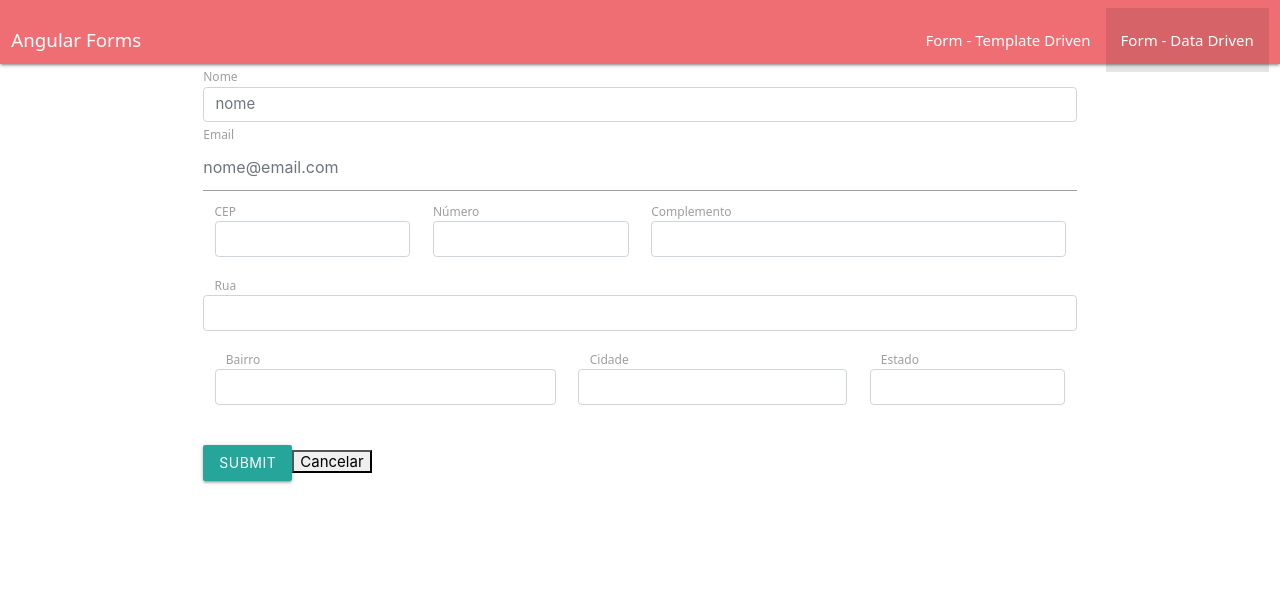
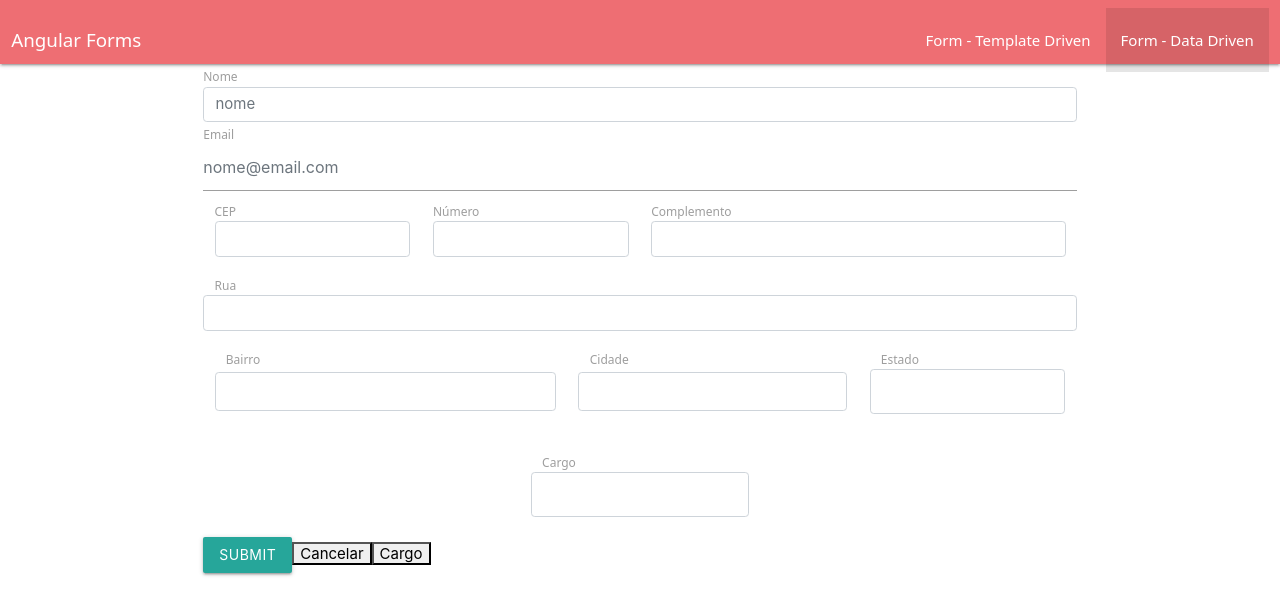
Before and after one commit to Pjlacerda18/Loiane-Angular, an Angular app in the folder forms/: page /DataForm in a window 1280 px wide. Shown: the top 614 px of the page. Built offline with nearby package versions, Linux system fonts and the light colour scheme.

Commit message:
aulas 102+3

```diff
--- a/forms/src/app/data-form/data-form.component.html
+++ b/forms/src/app/data-form/data-form.component.html
@@ -63,8 +63,9 @@
             </div>
 
             <div class="row col-md-3" [ngClass]="aplicaCssErro('endereco.estado')">
-                <label for="estado" class="control-label">Estado</label>
-                <input type="estado" class="form-control" id="estado" formControlName="estado">
+                <label for="estado" class="control-label">Estado</label> <select type="estado" class="form-control" id="estado" formControlName="estado">
+                  <option *ngFor="let estado of estados | async" [value]="estado.sigla">{{ estado.nome }}</option>
+                </select>
                 <app-campo-control-erro [mostrarErro]="verificaValidTouched('endereco.estado')" msgErro="Estado é obrigatório."></app-campo-control-erro>
             </div>
 
@@ -73,7 +74,21 @@
 
     <div>
 
+        <div class="form-group">
+            <div class="row col-md-3" [ngClass]="aplicaCssErro('cargo')">
+                <label for="cargo" class="control-label">Cargo</label> <select type="cargo" class="form-control" id="cargo" formControlName="cargo" [compareWith]="compararCargos">
+                  <option *ngFor="let cargo of cargos" [ngValue]="cargo">{{ cargo.desc }}</option>
+                </select>
+                <app-campo-control-erro [mostrarErro]="verificaValidTouched('cargo')" msgErro="Cargo é obrigatório."></app-campo-control-erro>
+            </div>
+
+
+
+        </div>
+
         <button type="submit" class="btn">Submit</button>
 
         <button class="btn-default" (click)="resetar()">Cancelar</button>
+
+        <button class="btn-default" (click)="setarCargo()">Cargo</button>
     </div>
--- a/forms/src/app/data-form/data-form.component.ts
+++ b/forms/src/app/data-form/data-form.component.ts
@@ -1,7 +1,7 @@
 import { Component, OnInit } from '@angular/core';
 import { FormBuilder, FormControl, FormGroup, Validators } from '@angular/forms';
 import {HttpClient} from '@angular/common/http';
-import { map } from 'rxjs';
+import { map, Observable } from 'rxjs';
 import { DropdownService } from './../shared/services/dropdown.service'
 import { EstadoBr } from '../shared/models/estado-br';
 import { ConsultaCepService } from '../shared/services/consulta-cep.service';
@@ -15,7 +15,8 @@ export class DataFormComponent implements OnInit {
 
   formulario: FormGroup | any;
   controle: any;
-  estados: EstadoBr[] | any;
+  estados: Observable<EstadoBr[]> | any;
+  cargos: [any] | any;
 
   constructor(
     private formBuilder: FormBuilder,
@@ -25,9 +26,12 @@ export class DataFormComponent implements OnInit {
     ) { }
 
   ngOnInit(): void {
+    this.estados = this.dropdownService.getEstadosBr();
 
-    this.dropdownService.getEstadosBr()
-    .subscribe(dados => this.estados = dados)
+    this.cargos = this.dropdownService.getCargos()
+
+   /* this.dropdownService.getEstadosBr()
+    .subscribe(dados => this.estados = dados) */
 
    /* this.formulario = new FormGroup({
       nome: new FormControl(null),
@@ -48,7 +52,9 @@ complemento: [null],
 bairro: [null, Validators.required],
 cidade: [null, Validators.required],
 estado: [null, Validators.required],
-})
+}),
+
+cargo: [null]
 
 
 });
@@ -152,5 +158,18 @@ resetaDadosForm(){
   }
   });
 
+
+
 }
+setarCargo(){
+  const cargo ={nome: 'Dev', nível: 'Júnior', desc: 'Dev Jr' };
+  this.formulario.get('cargo').setValue(cargo);
 }
+
+compararCargos(obj1: any , obj2: any ){
+  return obj1 && obj2 ? (obj1.nome === obj2.nome && obj1.nivel === obj2.nivel) :
+  obj1 && obj2;
+
+}
+
+}
--- a/forms/src/app/shared/services/dropdown.service.ts
+++ b/forms/src/app/shared/services/dropdown.service.ts
@@ -14,4 +14,12 @@ getEstadosBr(){
 return this.http.get('assets/dados/estadosBr.json').pipe(map(response =>response));
 }
 
+getCargos(){
+  return [
+    {nome: 'Dev', nível: 'Júnior', desc: 'Dev Jr' },
+     {nome: 'Dev', nível: 'Júnior', desc: 'Dev Pl' },
+      {nome: 'Dev', nível: 'Júnior', desc: 'Dev Sr' }
+  ]
 }
+
+}
```
Also changed, not shown: 2 other files (tests, documents, lock files or other folders).
